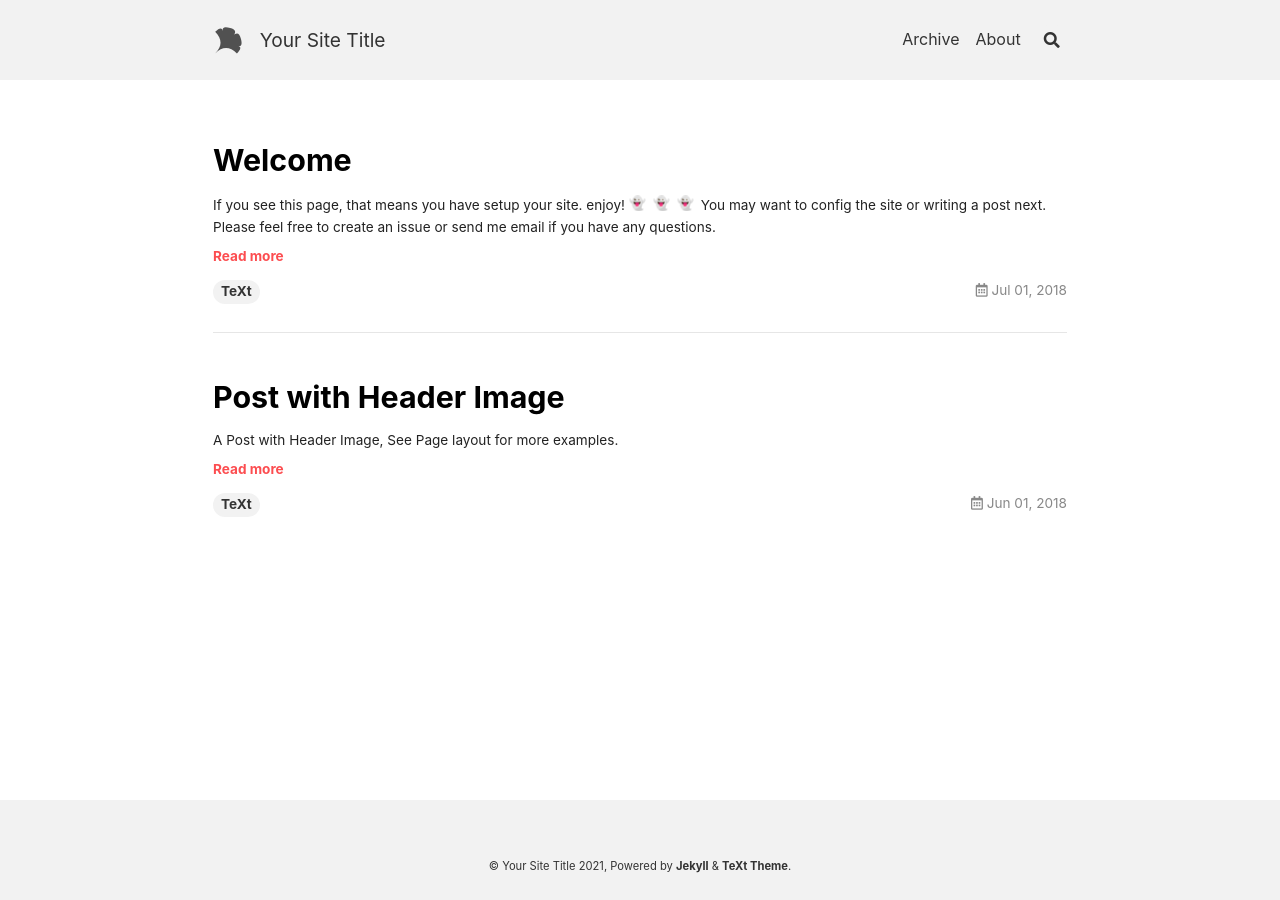
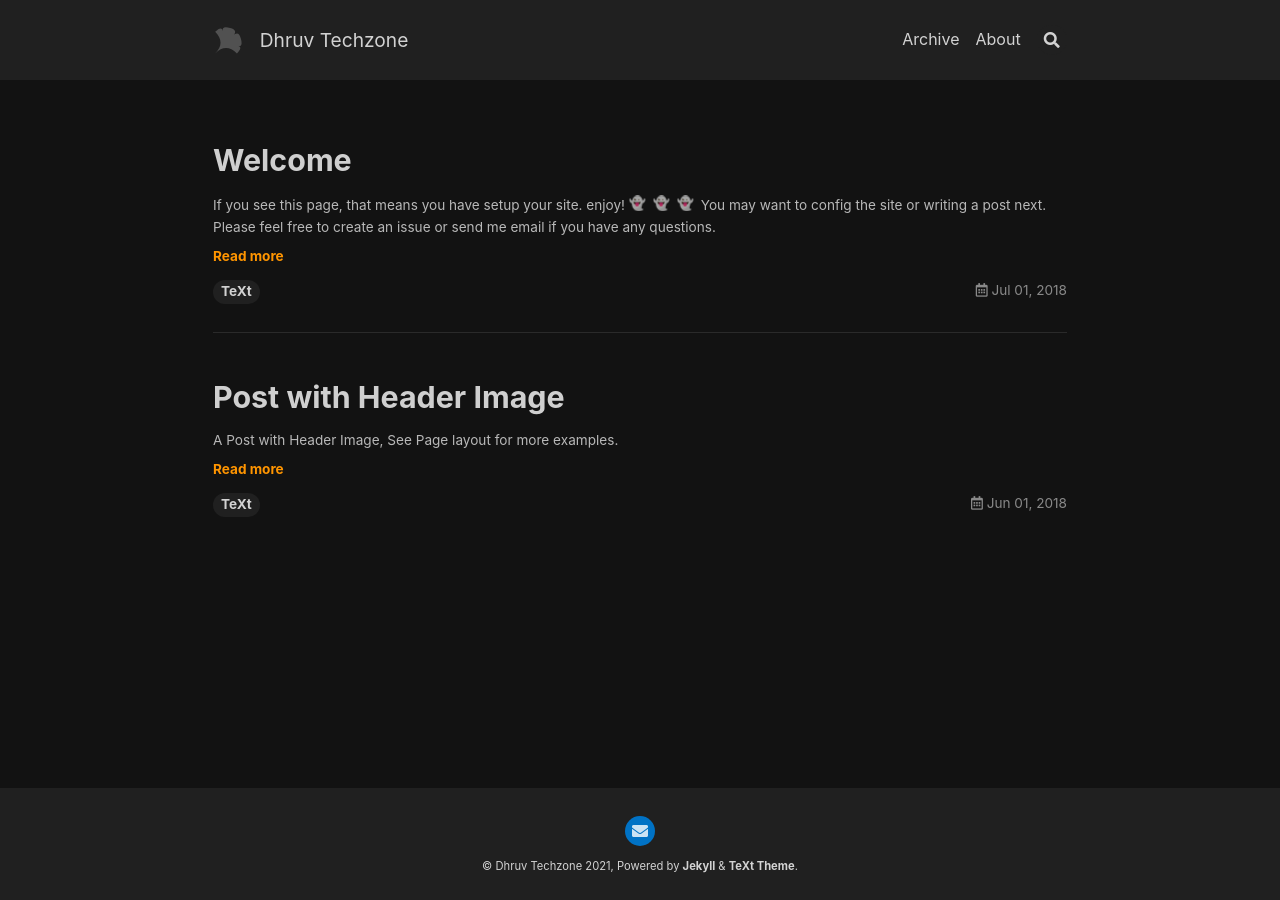
Before and after one commit to dhruv-kala/dhruv-kala.github.io, a Jekyll site: the page built from index.html, in a window 1280 px wide. Built offline with Jekyll 4.4.1, drawn with Linux system fonts in a browser that asks for light colours; nearby versions of some CDN libraries; emoji names are drawn with the system emoji font; the list of posts is cut into pages by our own code.

Commit message:
Update _config.yml

```diff
--- a/_config.yml
+++ b/_config.yml
@@ -16,11 +16,11 @@
 
 ## => Site Settings
 ##############################
-text_skin: default # "default" (default), "dark", "forest", "ocean", "chocolate", "orange"
+text_skin: dark # "default" (default), "dark", "forest", "ocean", "chocolate", "orange"
 highlight_theme: default # "default" (default), "tomorrow", "tomorrow-night", "tomorrow-night-eighties", "tomorrow-night-blue", "tomorrow-night-bright"
 url     : # the base hostname & protocol for your site e.g. https://www.someone.com
 baseurl : # does not include hostname
-title   : Your Site Title
+title   : Dhruv Techzone
 description: > # this means to ignore newlines until "Language & timezone"
   Your Site Description
 
@@ -35,11 +35,10 @@ timezone: # see https://en.wikipedia.org/wiki/List_of_tz_database_time_zones for
 ##############################
 author:
   type      : # "person" (default), "organization"
-  name      : Your Name
-  url       :
+  name      : Dhruv Kumar
   avatar    : # path or url of avatar image (square)
   bio       : I am an amazing person.
-  email     :
+  email     : dhruvk.kala@gmail.com
   facebook  : # "user_name" the last part of your profile url, e.g. https://www.facebook.com/user_name
   twitter   : # "user_name" the last part of your profile url, e.g. https://twitter.com/user_name
   weibo     : # "user_id"   the last part of your profile url, e.g. https://www.weibo.com/user_id/profile?...
```
